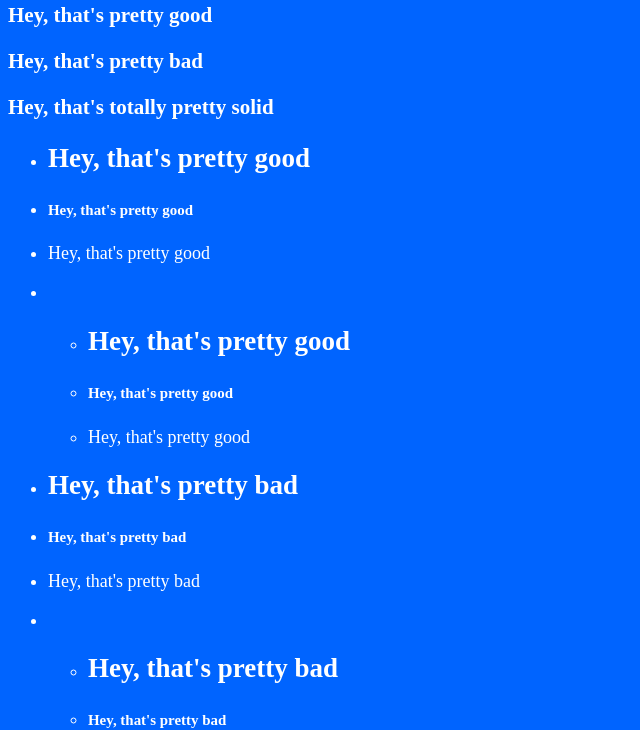
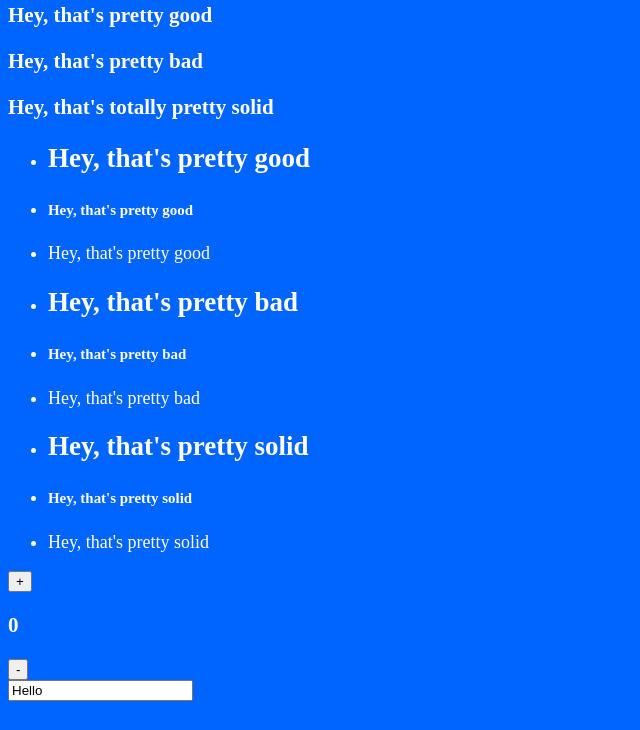
Before and after one commit to mirman-wauhls2017/webapps2, a React app in the folder 7-react/: page / in a window 1280 px wide. Shown: the part 71-801 px from the top of the page, without its empty margins (0-640 px from the left). Built offline with nearby package versions, Linux system fonts and the light colour scheme.

Commit message:
Finished 7

```diff
--- /dev/null
+++ b/7-react/src/components/Counter.js
@@ -0,0 +1,31 @@
+import React from "react";
+
+export default class Counter extends React.Component{
+  constructor(props){
+    super(props);
+    this.state = {
+      count: 0
+    }
+  }
+
+  add(){
+    this.setState({
+      count: this.state.count + 1
+    })
+  }
+  subtract(){
+    this.setState({
+      count: this.state.count - 1
+    })
+  }
+
+  render(){
+    return(
+      <div>
+        <button onClick={this.add.bind(this)}>+</button>
+        <h3>{this.state.count}</h3>
+        <button onClick={this.subtract.bind(this)}>-</button>
+      </div>
+    );
+  }
+}
--- /dev/null
+++ b/7-react/src/components/NameField.js
@@ -0,0 +1,24 @@
+import React from "react";
+
+export default class NameField extends React.Component {
+  constructor(props){
+    super(props);
+    this.state = {
+      name: "Hello"
+    }
+  }
+
+  changeHandler(e){
+    this.setState({
+      name: e.target.value
+    })
+  }
+
+  render() {
+    return (
+      <input type="text"
+      defaultValue={this.state.name}
+      onChange={this.changeHandler.bind(this)} />
+    )
+  }
+}
--- a/7-react/src/components/Thing.js
+++ b/7-react/src/components/Thing.js
@@ -9,9 +9,6 @@ export default class Thing extends React.Component {
           <li><h2>Hey, that's pretty {this.props.good}</h2></li>
           <li><h5>Hey, that's pretty {this.props.good}</h5></li>
           <li><p>Hey, that's pretty {this.props.good}</p></li>
-          <li><ul><li><h2>Hey, that's pretty {this.props.good}</h2></li>
-          <li><h5>Hey, that's pretty {this.props.good}</h5></li>
-          <li><p>Hey, that's pretty {this.props.good}</p></li></ul></li>
         </ul>
       </div>
     );
--- a/7-react/src/index.js
+++ b/7-react/src/index.js
@@ -2,6 +2,8 @@ import React from "react";
 import { render } from "react-dom";
 import Message from "./components/Message";
 import Thing from "./components/Thing";
+import Counter from "./components/Counter";
+import NameField from "./components/NameField"
 
 class App extends React.Component {
 
@@ -14,13 +16,7 @@ class App extends React.Component {
     const goods = [
       "good",
       "bad",
-      "solid",
-      "webpack",
-      "combo",
-      "frost",
-      "krusher99",
-      "securly",
-      "dumb"
+      "solid"
     ]
     return (
       <div>
@@ -39,6 +35,8 @@ class App extends React.Component {
             )
           })
         }
+        <Counter />
+        <NameField />
       </div>
     )
   }
--- a/8-todo-in-react/public/assets/css/main.sass
+++ b/8-todo-in-react/public/assets/css/main.sass
@@ -14,3 +14,5 @@ body
   transition: all .5s cubic-bezier(0,1,0.5,1)
   &.active
     max-height: 50px
+.overdue
+  color: red
--- a/8-todo-in-react/todos.json
+++ b/8-todo-in-react/todos.json
@@ -1 +1 @@
-{"data":[{"id":5,"completed":true,"text":"Learn Kung Fu!","date":"2017-02-20"}],"lastId":10}
+{"data":[{"text":"Get Milk","date":"2017-02-25","completed":false,"id":13}],"lastId":14}
```
Also changed, not shown: 8-todo-in-react/src/components/Todo.js (+6 -1 lines), 8-todo-in-react/public/assets/css/main.min.css, 8-todo-in-react/public/assets/js/bundle.js, 2 other files.
